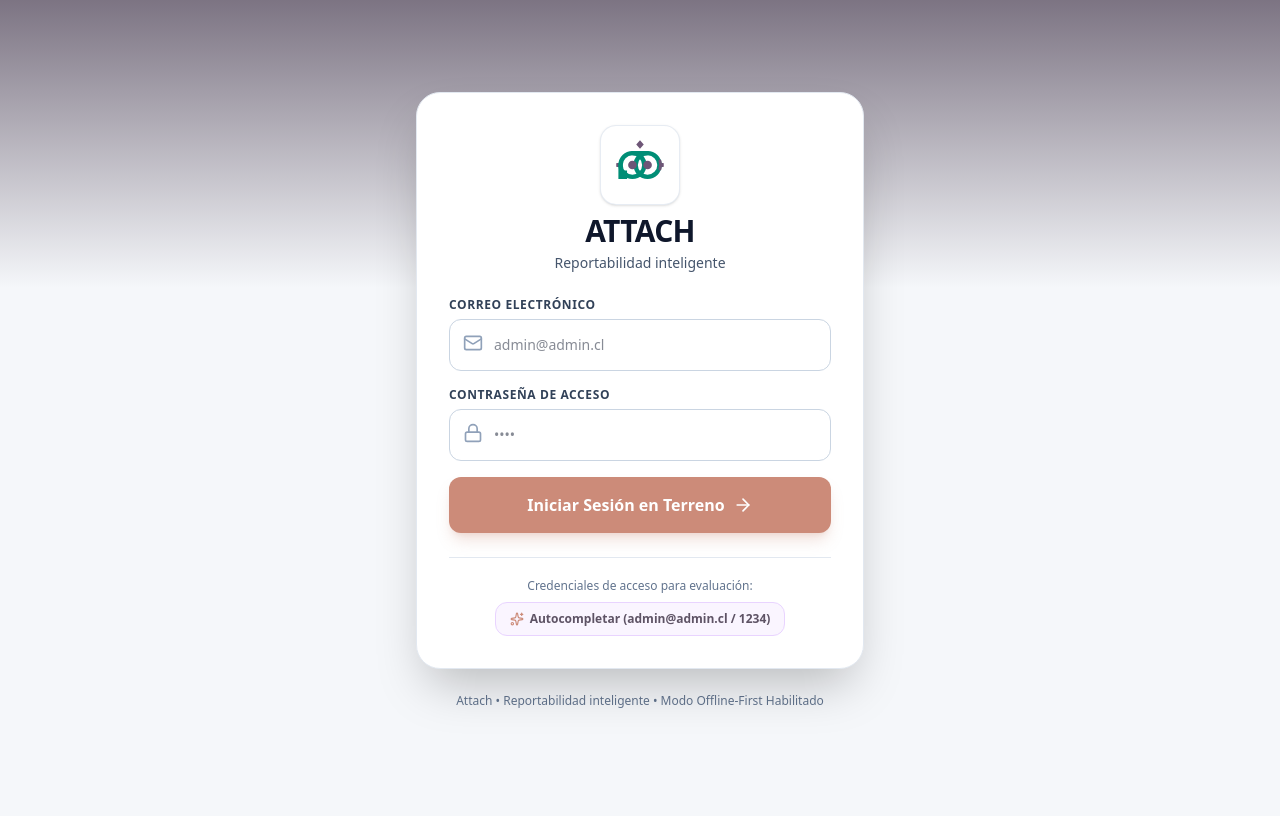
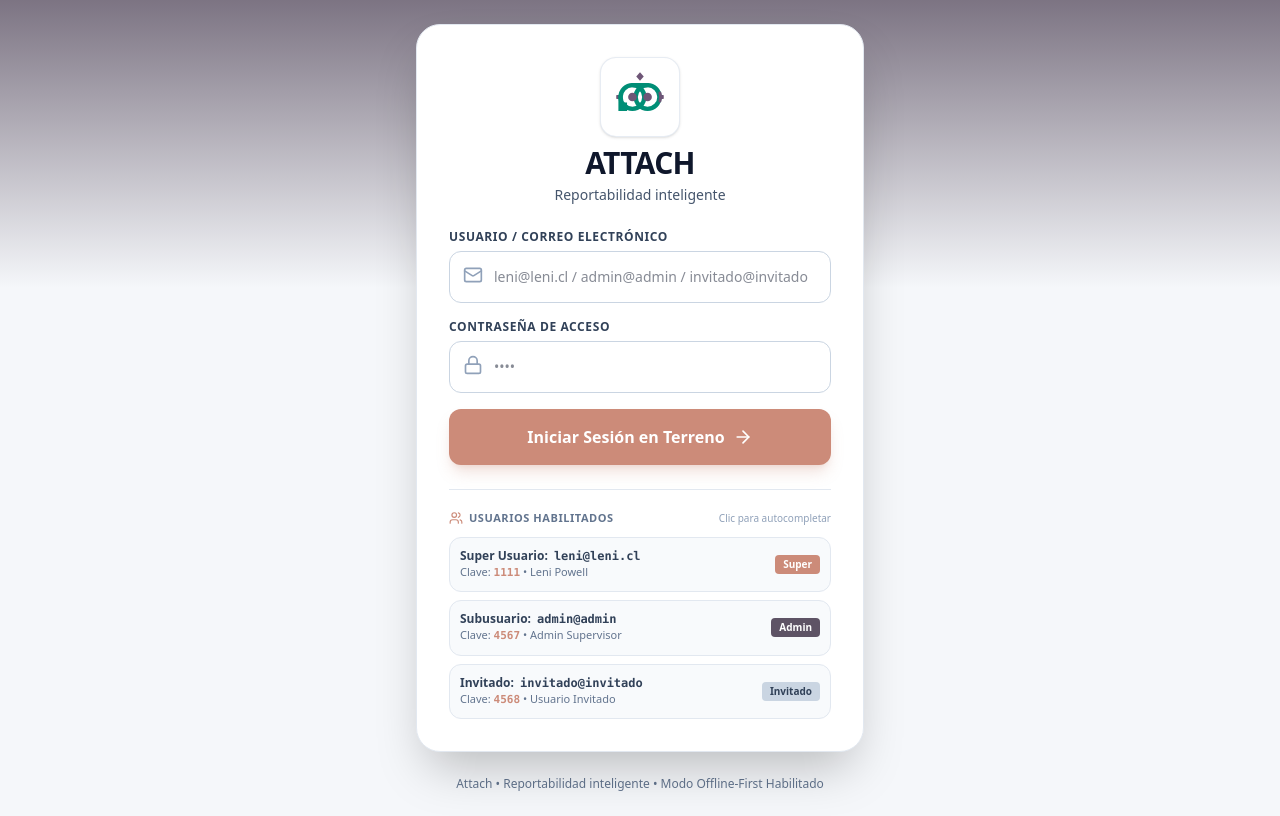
Before and after one commit to Leni-powell/Attach, a React (Vite) app: page / in a window 1280 px wide. Built offline with nearby package versions, Linux system fonts and the light colour scheme.

Commit message:
refactor: remove RUT field from user profiles and data
Remove sensitive identification numbers from user sessions, inspection data, and reports to enhance privacy and simplify profile management.

```diff
--- a/src/App.tsx
+++ b/src/App.tsx
@@ -397,6 +397,7 @@ export default function App() {
         <InspectionDetailModal
           inspection={selectedInspection}
           isOpen={isDetailModalOpen}
+          currentUser={user}
           onClose={() => {
             setIsDetailModalOpen(false);
             setSelectedInspection(null);
--- a/src/components/LoginView.tsx
+++ b/src/components/LoginView.tsx
@@ -1,7 +1,8 @@
 import React, { useState } from 'react';
-import { Lock, Mail, ArrowRight, Sparkles, AlertCircle } from 'lucide-react';
+import { Lock, Mail, ArrowRight, Sparkles, AlertCircle, UserCheck, Shield, Users } from 'lucide-react';
 import { UserSession } from '../types';
 import { AttachLogo } from './AttachLogo';
+import { findUserByCredentials, APP_USERS } from '../data/users';
 
 interface LoginViewProps {
   onLoginSuccess: (user: UserSession) => void;
@@ -19,27 +20,19 @@ export const LoginView: React.FC<LoginViewProps> = ({ onLoginSuccess }) => {
     setIsLoading(true);
 
     setTimeout(() => {
-      // Required credentials check: admin@admin.cl / 1234
-      if (email.trim().toLowerCase() === 'admin@admin.cl' && password.trim() === '1234') {
-        const user: UserSession = {
-          isAuthenticated: true,
-          email: 'admin@admin.cl',
-          name: 'Supervisor Attach',
-          role: 'Supervisor Técnico Senior',
-          companyName: 'Attach • Reportabilidad Inteligente',
-          rut: '15.489.321-K'
-        };
-        onLoginSuccess(user);
+      const authenticatedUser = findUserByCredentials(email, password);
+      if (authenticatedUser) {
+        onLoginSuccess(authenticatedUser);
       } else {
-        setErrorMsg('Credenciales incorrectas. Verifique usuario o contraseña.');
+        setErrorMsg('Credenciales incorrectas. Verifique correo/usuario o contraseña.');
         setIsLoading(false);
       }
-    }, 400);
+    }, 350);
   };
 
-  const handleFillDemo = () => {
-    setEmail('admin@admin.cl');
-    setPassword('1234');
+  const handleSelectAccount = (accEmail: string, accPass: string) => {
+    setEmail(accEmail);
+    setPassword(accPass);
     setErrorMsg(null);
   };
 
@@ -69,20 +62,23 @@ export const LoginView: React.FC<LoginViewProps> = ({ onLoginSuccess }) => {
         )}
 
         {/* Login Form */}
-        <form onSubmit={handleSubmit} className="space-y-4">
+        <form onSubmit={handleSubmit} className="space-y-4" noValidate>
           <div>
             <label className="block text-xs font-bold uppercase tracking-wider text-slate-700 dark:text-slate-300 mb-1.5">
-              Correo Electrónico
+              Usuario / Correo Electrónico
             </label>
             <div className="relative">
               <Mail className="w-5 h-5 absolute left-3.5 top-3.5 text-slate-400" />
               <input
                 id="login-email-input"
-                type="email"
+                type="text"
+                inputMode="email"
+                autoCapitalize="none"
+                autoCorrect="off"
                 required
                 value={email}
                 onChange={(e) => setEmail(e.target.value)}
-                placeholder="admin@admin.cl"
+                placeholder="leni@leni.cl / admin@admin / invitado@invitado"
                 className="w-full min-h-[52px] pl-11 pr-4 py-3 rounded-xl border border-slate-300 dark:border-slate-700 bg-white dark:bg-slate-950 text-slate-900 dark:text-slate-100 text-sm focus:outline-none focus:ring-2 focus:ring-[#5E5365]"
               />
             </div>
@@ -124,20 +120,92 @@ export const LoginView: React.FC<LoginViewProps> = ({ onLoginSuccess }) => {
           </button>
         </form>
 
-        {/* Demo Shortcut Box */}
-        <div className="mt-6 pt-5 border-t border-slate-200 dark:border-slate-800 text-center">
-          <p className="text-xs text-slate-500 dark:text-slate-400 mb-2">
-            Credenciales de acceso para evaluación:
-          </p>
-          <button
-            id="login-autofill-btn"
-            type="button"
-            onClick={handleFillDemo}
-            className="inline-flex items-center gap-1.5 px-3.5 py-2 rounded-xl bg-purple-50 dark:bg-slate-800 hover:bg-purple-100 text-[#5E5365] dark:text-[#CC8B79] text-xs font-bold border border-purple-200 dark:border-slate-700 active:scale-95 transition-all cursor-pointer"
-          >
-            <Sparkles className="w-3.5 h-3.5 text-[#CC8B79]" />
-            <span>Autocompletar (admin@admin.cl / 1234)</span>
-          </button>
+        {/* Quick Access Accounts */}
+        <div className="mt-6 pt-5 border-t border-slate-200 dark:border-slate-800">
+          <div className="flex items-center justify-between mb-2.5">
+            <span className="text-[11px] font-bold uppercase tracking-wider text-slate-500 dark:text-slate-400 flex items-center gap-1.5">
+              <Users className="w-3.5 h-3.5 text-[#CC8B79]" />
+              <span>Usuarios Habilitados</span>
+            </span>
+            <span className="text-[10px] text-slate-400">Clic para autocompletar</span>
+          </div>
+
+          <div className="grid grid-cols-1 gap-2">
+            {/* Super Usuario */}
+            <button
+              id="login-quick-super-btn"
+              type="button"
+              onClick={() => handleSelectAccount('leni@leni.cl', '1111')}
+              className={`w-full p-2.5 rounded-xl border text-left flex items-center justify-between transition-all cursor-pointer ${
+                email === 'leni@leni.cl'
+                  ? 'bg-purple-50 dark:bg-slate-800 border-[#CC8B79] text-[#5E5365] dark:text-[#CC8B79]'
+                  : 'bg-slate-50 dark:bg-slate-950/60 border-slate-200 dark:border-slate-800 hover:bg-purple-50/50 dark:hover:bg-slate-800/60 text-slate-700 dark:text-slate-300'
+              }`}
+            >
+              <div className="min-w-0 pr-2">
+                <div className="flex items-center gap-1.5">
+                  <span className="font-bold text-xs">Super Usuario:</span>
+                  <span className="text-xs font-mono font-semibold">leni@leni.cl</span>
+                </div>
+                <div className="text-[11px] text-slate-500 dark:text-slate-400">
+                  Clave: <code className="font-bold text-[#CC8B79]">1111</code> • Leni Powell
+                </div>
+              </div>
+              <span className="px-2 py-0.5 rounded text-[10px] font-bold bg-[#CC8B79] text-white shrink-0">
+                Super
+              </span>
+            </button>
+
+            {/* Subusuario Admin */}
+            <button
+              id="login-quick-admin-btn"
+              type="button"
+              onClick={() => handleSelectAccount('admin@admin', '4567')}
+              className={`w-full p-2.5 rounded-xl border text-left flex items-center justify-between transition-all cursor-pointer ${
+                email === 'admin@admin'
+                  ? 'bg-purple-50 dark:bg-slate-800 border-[#CC8B79] text-[#5E5365] dark:text-[#CC8B79]'
+                  : 'bg-slate-50 dark:bg-slate-950/60 border-slate-200 dark:border-slate-800 hover:bg-purple-50/50 dark:hover:bg-slate-800/60 text-slate-700 dark:text-slate-300'
+              }`}
+            >
+              <div className="min-w-0 pr-2">
+                <div className="flex items-center gap-1.5">
+                  <span className="font-bold text-xs">Subusuario:</span>
+                  <span className="text-xs font-mono font-semibold">admin@admin</span>
+                </div>
+                <div className="text-[11px] text-slate-500 dark:text-slate-400">
+                  Clave: <code className="font-bold text-[#CC8B79]">4567</code> • Admin Supervisor
+                </div>
+              </div>
+              <span className="px-2 py-0.5 rounded text-[10px] font-bold bg-[#5E5365] text-white shrink-0">
+                Admin
+              </span>
+            </button>
+
+            {/* Invitado */}
+            <button
+              id="login-quick-invitado-btn"
+              type="button"
+              onClick={() => handleSelectAccount('invitado@invitado', '4568')}
+              className={`w-full p-2.5 rounded-xl border text-left flex items-center justify-between transition-all cursor-pointer ${
+                email === 'invitado@invitado'
+                  ? 'bg-purple-50 dark:bg-slate-800 border-[#CC8B79] text-[#5E5365] dark:text-[#CC8B79]'
+                  : 'bg-slate-50 dark:bg-slate-950/60 border-slate-200 dark:border-slate-800 hover:bg-purple-50/50 dark:hover:bg-slate-800/60 text-slate-700 dark:text-slate-300'
+              }`}
+            >
+              <div className="min-w-0 pr-2">
+                <div className="flex items-center gap-1.5">
+                  <span className="font-bold text-xs">Invitado:</span>
+                  <span className="text-xs font-mono font-semibold">invitado@invitado</span>
+                </div>
+                <div className="text-[11px] text-slate-500 dark:text-slate-400">
+                  Clave: <code className="font-bold text-[#CC8B79]">4568</code> • Usuario Invitado
+                </div>
+              </div>
+              <span className="px-2 py-0.5 rounded text-[10px] font-bold bg-slate-300 dark:bg-slate-700 text-slate-700 dark:text-slate-200 shrink-0">
+                Invitado
+              </span>
+            </button>
+          </div>
         </div>
       </div>
 
--- a/src/components/ReportExportModal.tsx
+++ b/src/components/ReportExportModal.tsx
@@ -488,7 +488,6 @@ export const ReportExportModal: React.FC<ReportExportModalProps> = ({
                     <span className="text-[11px] text-[#87778C] font-medium">Firma de Supervisión</span>
                   </div>
                   <p className="font-bold mt-1 text-[#38303B] dark:text-slate-200">Jefatura de Supervisión Attach</p>
-                  <p className="text-[10px]">RUT: 15.489.321-K</p>
                 </div>
               </div>
             </div>
@@ -621,7 +620,6 @@ export const ReportExportModal: React.FC<ReportExportModalProps> = ({
                         ? currentIndividual.signature.supervisorName.replace(/iaptidud/gi, 'Attach')
                         : 'Supervisor Attach'}
                     </p>
-                    <p className="text-[10px] text-[#87778C]">RUT: {currentIndividual.signature?.rut || '15.489.321-K'}</p>
                   </div>
                 </div>
               </div>
--- a/src/data/initialData.ts
+++ b/src/data/initialData.ts
@@ -55,7 +55,6 @@ export const INITIAL_INSPECTIONS: Inspection[] = [
     signature: {
       dataUrl: SAMPLE_SIGNATURE_DATA_URL,
       supervisorName: 'Admin Attach',
-      rut: '15.489.321-K',
       date: '2026-08-18 16:45'
     },
     notes: 'Inspección de rutina completada. Se solicitó despeje inmediato de extintor.',
--- /dev/null
+++ b/src/data/users.ts
@@ -0,0 +1,76 @@
+import { UserSession } from '../types';
+
+export interface AppUser {
+  email: string;
+  alternateEmails?: string[];
+  password: string;
+  userSession: Omit<UserSession, 'isAuthenticated'>;
+}
+
+export const APP_USERS: AppUser[] = [
+  {
+    email: 'leni@leni.cl',
+    alternateEmails: ['leni@leni.com', 'leni@attach.cl'],
+    password: '1111',
+    userSession: {
+      email: 'leni@leni.cl',
+      name: 'Leni Powell',
+      role: 'Super Usuario / Administrador General',
+      companyName: 'Attach • Reportabilidad Inteligente'
+    }
+  },
+  {
+    email: 'admin@admin',
+    alternateEmails: ['admin@admin.cl', 'admin@admin.com', 'admin@attach.cl'],
+    password: '4567',
+    userSession: {
+      email: 'admin@admin',
+      name: 'Admin Supervisor',
+      role: 'Subusuario / Supervisor Técnico Senior',
+      companyName: 'Attach • Reportabilidad Inteligente'
+    }
+  },
+  {
+    email: 'invitado@invitado',
+    alternateEmails: ['invitado@invitado.cl', 'invitado@invitado.com', 'invitado@attach.cl'],
+    password: '4568',
+    userSession: {
+      email: 'invitado@invitado',
+      name: 'Usuario Invitado',
+      role: 'Usuario Invitado / Auditor Observador',
+      companyName: 'Attach • Reportabilidad Inteligente'
+    }
+  }
+];
+
+export function findUserByCredentials(rawEmail: string, rawPassword: string): UserSession | null {
+  const normalizedEmail = rawEmail.trim().toLowerCase();
+  const normalizedPassword = rawPassword.trim();
+
+  // Legacy fallback if anyone still had admin@admin.cl / 1234 saved
+  if (normalizedEmail === 'admin@admin.cl' && normalizedPassword === '1234') {
+    return {
+      isAuthenticated: true,
+      email: 'admin@admin.cl',
+      name: 'Admin Supervisor',
+      role: 'Subusuario / Supervisor Técnico Senior',
+      companyName: 'Attach • Reportabilidad Inteligente'
+    };
+  }
+
+  const match = APP_USERS.find((u) => {
+    const isEmailMatch =
+      u.email.toLowerCase() === normalizedEmail ||
+      (u.alternateEmails && u.alternateEmails.some((alt) => alt.toLowerCase() === normalizedEmail));
+    return isEmailMatch && u.password === normalizedPassword;
+  });
+
+  if (match) {
+    return {
+      ...match.userSession,
+      isAuthenticated: true
+    };
+  }
+
+  return null;
+}
--- a/src/utils/storage.ts
+++ b/src/utils/storage.ts
@@ -10,8 +10,7 @@ export const DEFAULT_USER: UserSession = {
   email: '',
   name: 'Supervisor Attach',
   role: 'Supervisor Técnico Senior',
-  companyName: 'Attach • Reportabilidad Inteligente',
-  rut: '15.489.321-K'
+  companyName: 'Attach • Reportabilidad Inteligente'
 };
 
 export const DEFAULT_SETTINGS: AppSettings = {
```
Also changed, not shown: src/components/InspectionDetailModal.tsx (+8 -6 lines), src/components/ProfileView.tsx (+3 -4 lines), src/utils/pdfExport.ts (+0 -12 lines).
